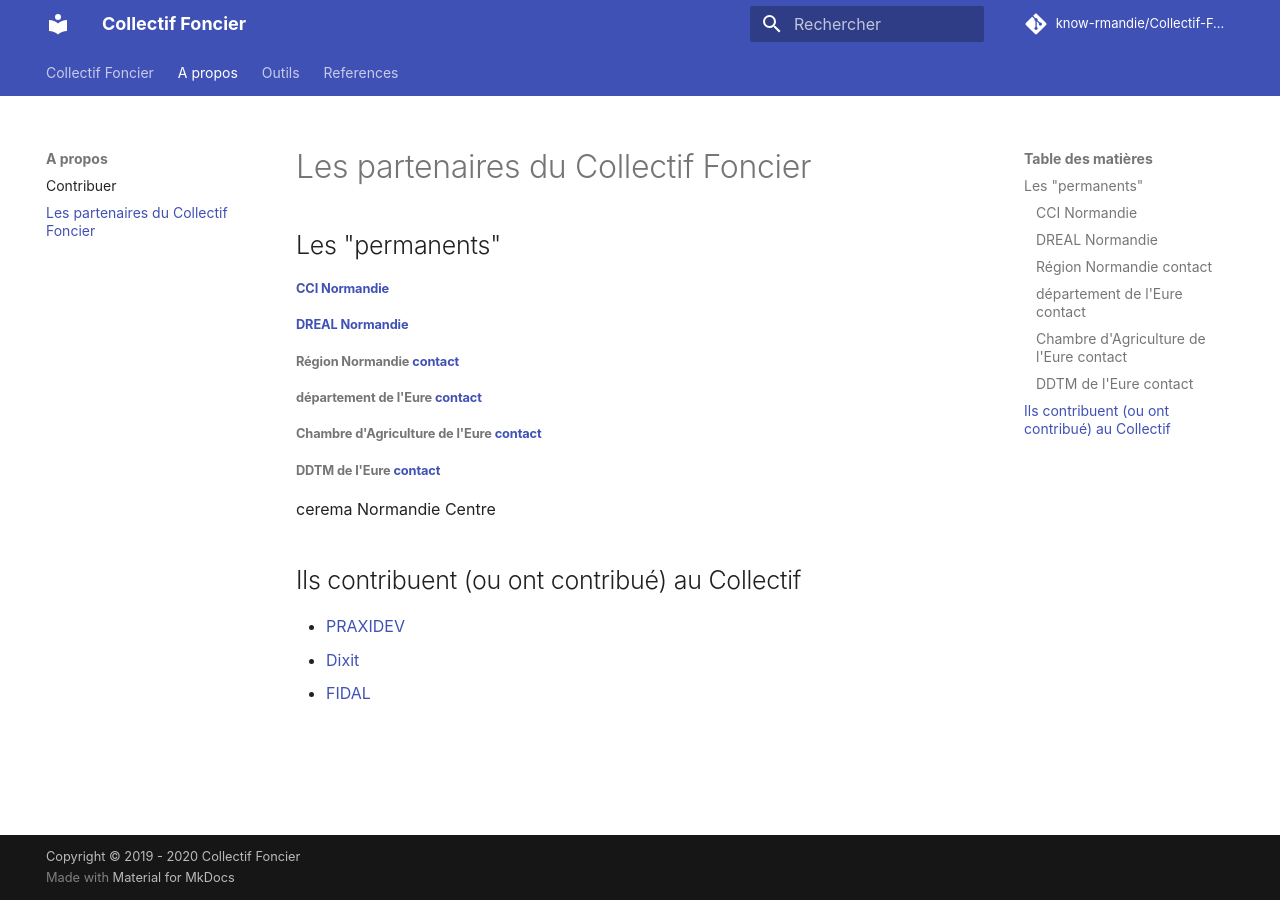
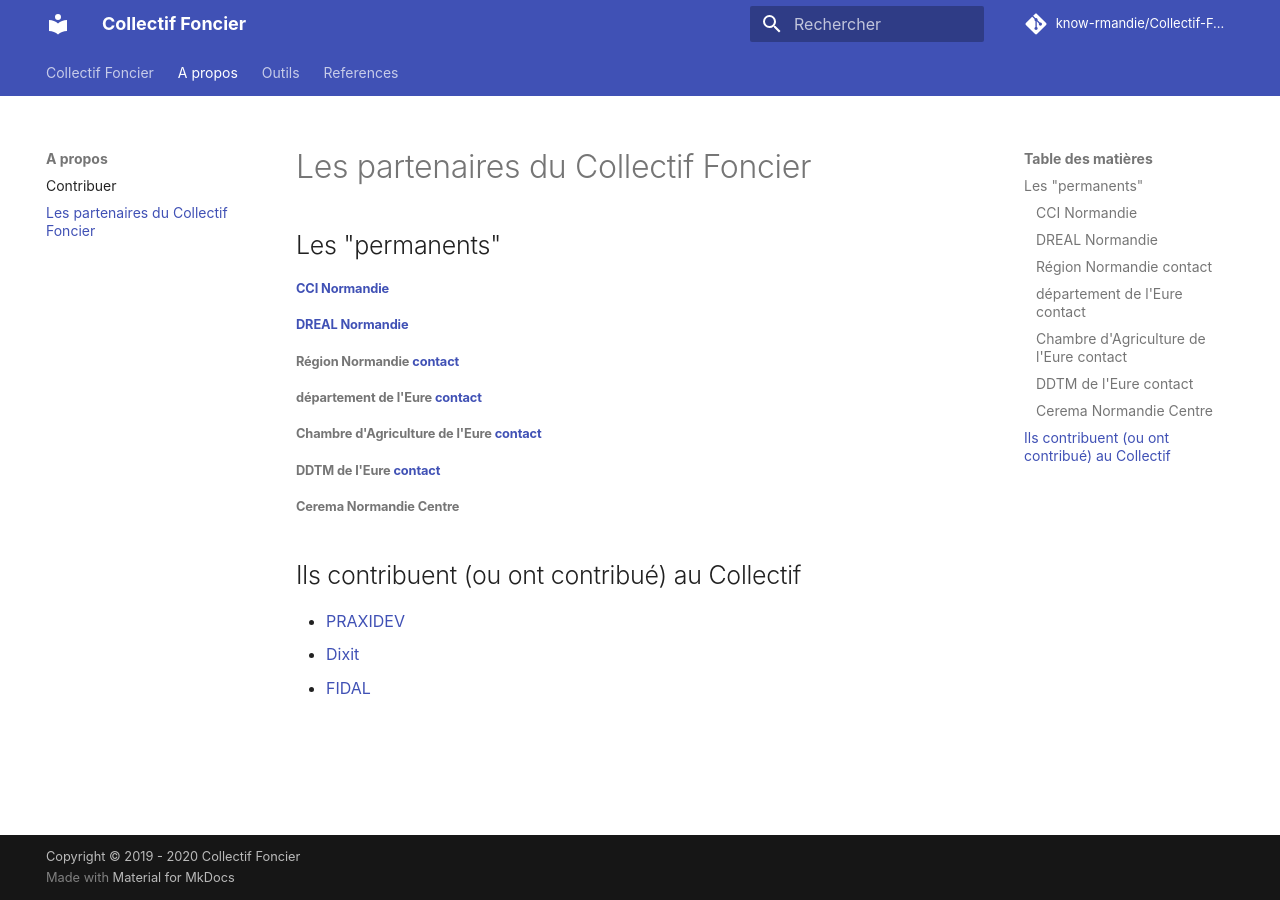
Before and after one commit to foncier-eco/foncier-eco.github.io, an MkDocs documentation site: the page built from docs/a_propos/partenaires.md, in a window 1280 px wide. Built offline with MkDocs 1.6.1 and Material for MkDocs 9.7.7, drawn with Linux system fonts in a browser that asks for light colours; comment, search, counter and statistics services are not loaded.

Commit message:
docs/a_propos/partenaires.md updated from https://stackedit.io/

```diff
--- a/docs/a_propos/partenaires.md
+++ b/docs/a_propos/partenaires.md
@@ -8,8 +8,7 @@ title: Les partenaires du Collectif Foncier
 ###### département de l'Eure [contact](http://normandie.developpement-durable.gouv.fr)
 ###### Chambre d'Agriculture de l'Eure [contact](http://normandie.developpement-durable.gouv.fr)
 ###### DDTM de l'Eure [contact](http://normandie.developpement-durable.gouv.fr)
-
-cerema Normandie Centre
+###### Cerema Normandie Centre
 
 ## Ils contribuent (ou ont contribué) au Collectif
 
```
Also changed, not shown: other parts of docs/a_propos/partenaires.md (+1 -1 lines).
